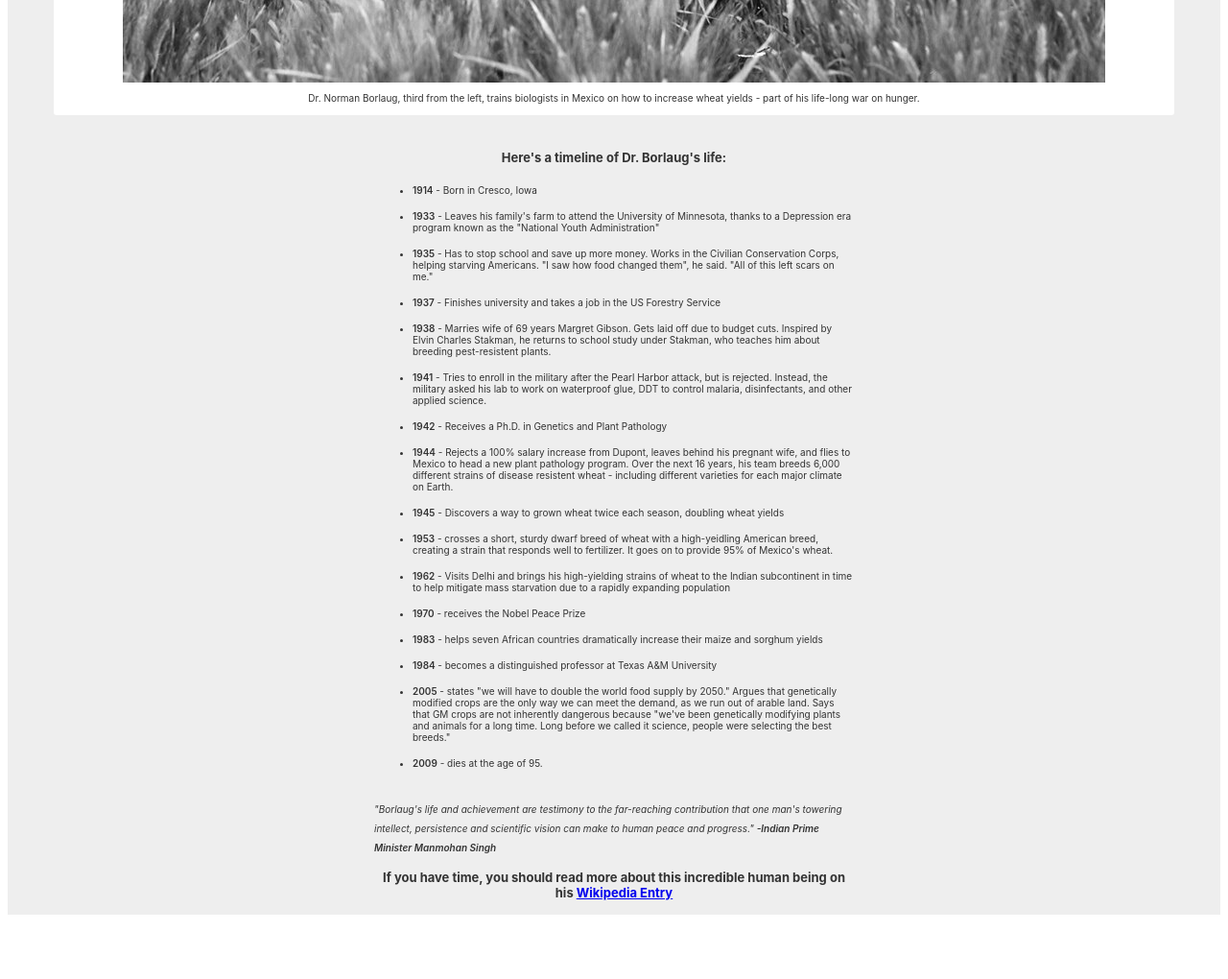
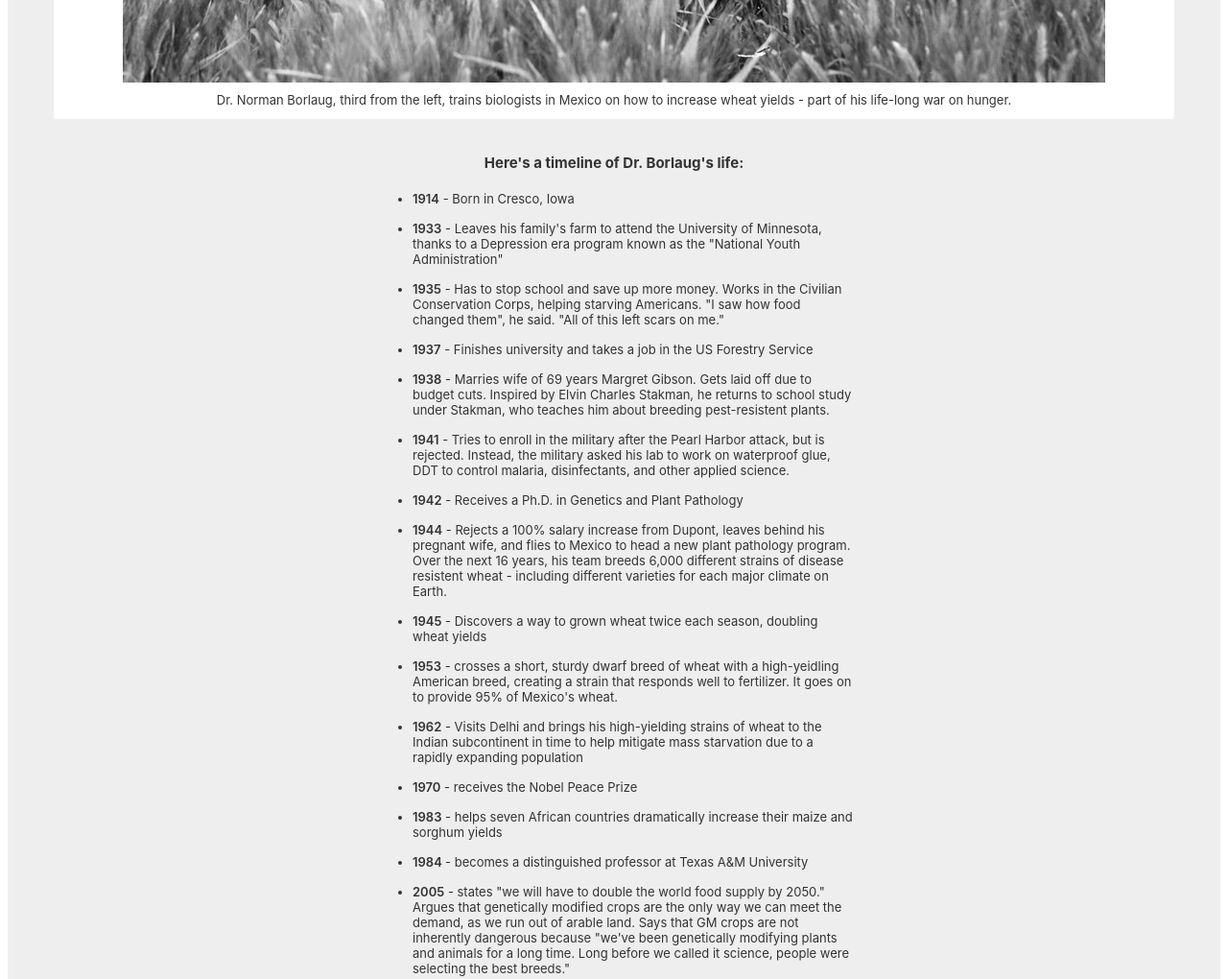
Before and after one commit to jeru7/tributepage-fcc, a plain HTML site: page index.html in a window 1280 px wide. Shown: the part 660-1680 px from the top of the page at 96% size. Before the commit the page ends 1621 px from the top, so only its background shows below. Drawn offline with Linux system fonts and the light colour scheme.

Commit message:
resized the fonts

```diff
--- a/styles.css
+++ b/styles.css
@@ -45,7 +45,7 @@ figure {
 }
 
 #img-caption {
-  font-size: 10px;
+  font-size: 13px;
   margin: 10px;
 }
 
@@ -55,7 +55,7 @@ figure {
 
 .info-container #tribute-info {
   text-align: center;
-  font-size: 13px;
+  font-size: 15px;
   font-weight: 700;
   padding-top: 20px;
 }
@@ -64,7 +64,7 @@ ul {
   display: flex;
   flex-direction: column;
   width: 500px;
-  font-size: 10px;
+  font-size: 13px;
   margin: 20px auto 30px auto;
   gap: 15px;
 }
@@ -79,12 +79,12 @@ span {
   text-align: left;
 }
 em {
-  font-size: 10px;
+  font-size: 13px;
 }
 
 footer {
   width: 500px;
   margin: 15px auto 0 auto;
   font-weight: 700;
-  font-size: 13px;
+  font-size: 15px;
 }
```
